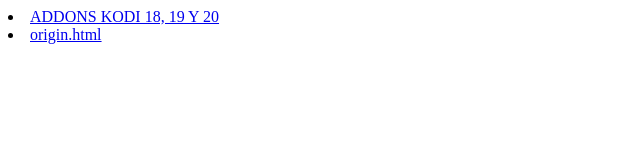
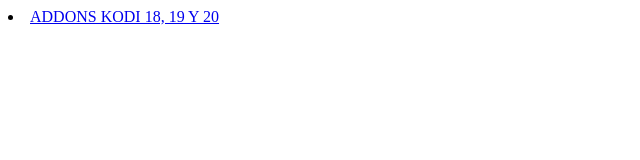
Before and after one commit to SomeoneLikeYou462/Konectas-Fuente, a website: page index.html in a window 1280 px wide. Shown: the whole page, without its empty margins (0-640 px from the left). Drawn offline with Linux system fonts and the light colour scheme.

Commit message:
:robot: HTML files generated

```diff
--- a/index.html
+++ b/index.html
@@ -1,2 +1 @@
 <li><a href="ADDONS%20KODI%2018,%2019%20Y%2020/">ADDONS KODI 18, 19 Y 20</a></li>
-<li><a href="origin.html">origin.html</a></li>
```
